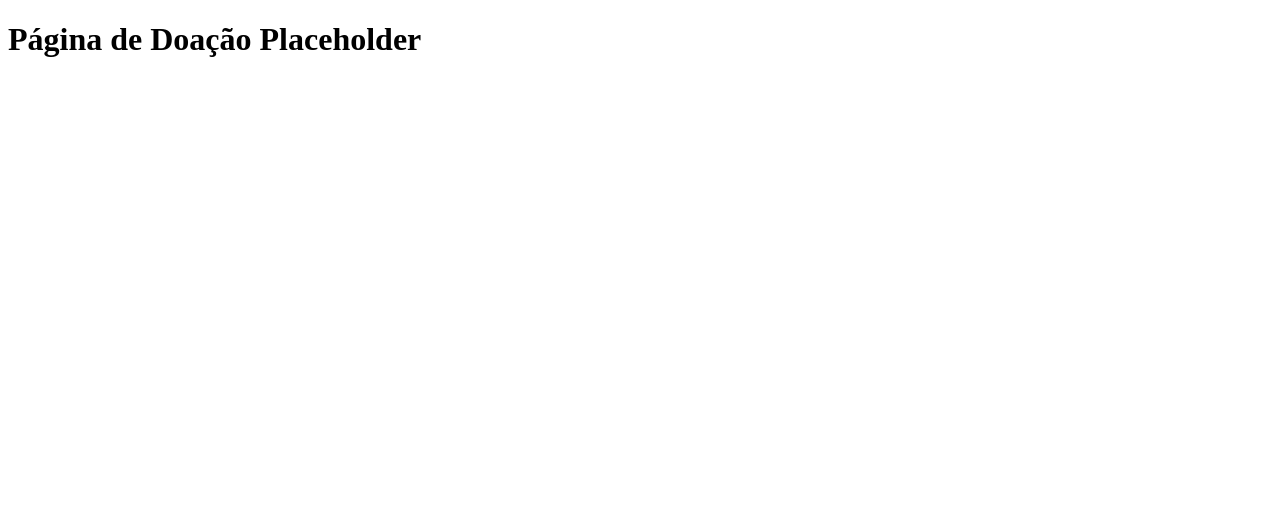
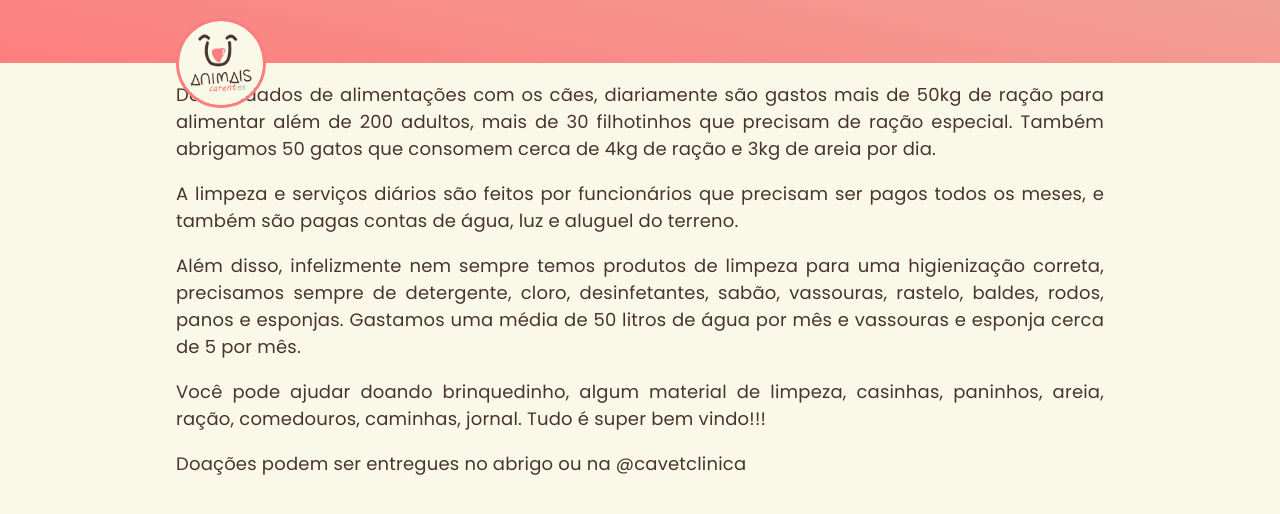
Before and after one commit to KeziaOliveira/Projeto-Animais-Carentes, a plain HTML site: page doacao/index.html in a window 1280 px wide. Drawn offline with Linux system fonts and the light colour scheme; a web font is replaced by a local one.

```diff
--- a/doacao/index.html
+++ b/doacao/index.html
@@ -4,8 +4,69 @@
     <meta charset="UTF-8" />
     <meta name="viewport" content="width=device-width, initial-scale=1.0" />
     <title>Doação &bull; Animais Carentes</title>
+    <link rel="stylesheet" href="../styles.css" />
+    <!-- favicon stuff -->
+    <link
+      rel="apple-touch-icon"
+      sizes="180x180"
+      href="../assets/favicon/apple-touch-icon.png"
+    />
+    <link
+      rel="icon"
+      type="image/png"
+      sizes="32x32"
+      href="../assets/favicon/favicon-32x32.png"
+    />
+    <link
+      rel="icon"
+      type="image/png"
+      sizes="16x16"
+      href="../assets/favicon/favicon-16x16.png"
+    />
+    <link rel="manifest" href="./assets/favicon/site.webmanifest" />
+    <!--  -->
+    <script src="../data/pets.js"></script>
   </head>
   <body>
-    <h1>Página de Doação Placeholder</h1>
+    <header class="pink-deg-bg">
+      <div class="wrapper">
+        <img
+          id="logo"
+          src="../assets/img/logo/logo-colors-circwrp.png"
+          alt="logo do abrigo"
+        />
+      </div>
+    </header>
+
+    <section>
+      <div class="wrapper">
+        <p>
+          Dos cuidados de alimentações com os cães, diariamente são gastos mais
+          de 50kg de ração para alimentar além de 200 adultos, mais de 30
+          filhotinhos que precisam de ração especial. Também abrigamos 50 gatos
+          que consomem cerca de 4kg de ração e 3kg de areia por dia.
+        </p>
+        <p>
+          A limpeza e serviços diários são feitos por funcionários que precisam
+          ser pagos todos os meses, e também são pagas contas de água, luz e
+          aluguel do terreno.
+        </p>
+        <p>
+          Além disso, infelizmente nem sempre temos produtos de limpeza para uma
+          higienização correta, precisamos sempre de detergente, cloro,
+          desinfetantes, sabão, vassouras, rastelo, baldes, rodos, panos e
+          esponjas. Gastamos uma média de 50 litros de água por mês e vassouras
+          e esponja cerca de 5 por mês.
+        </p>
+        <p>
+          Você pode ajudar doando brinquedinho, algum material de limpeza,
+          casinhas, paninhos, areia, ração, comedouros, caminhas, jornal. Tudo é
+          super bem vindo!!!
+        </p>
+        <p>Doações podem ser entregues no abrigo ou na @cavetclinica</p>
+        <a href=""></a>
+      </div>
+    </section>
+    <div class="wrapper"></div>
   </body>
 </html>
```
Also changed, not shown: index.html (+1 -1 lines).
